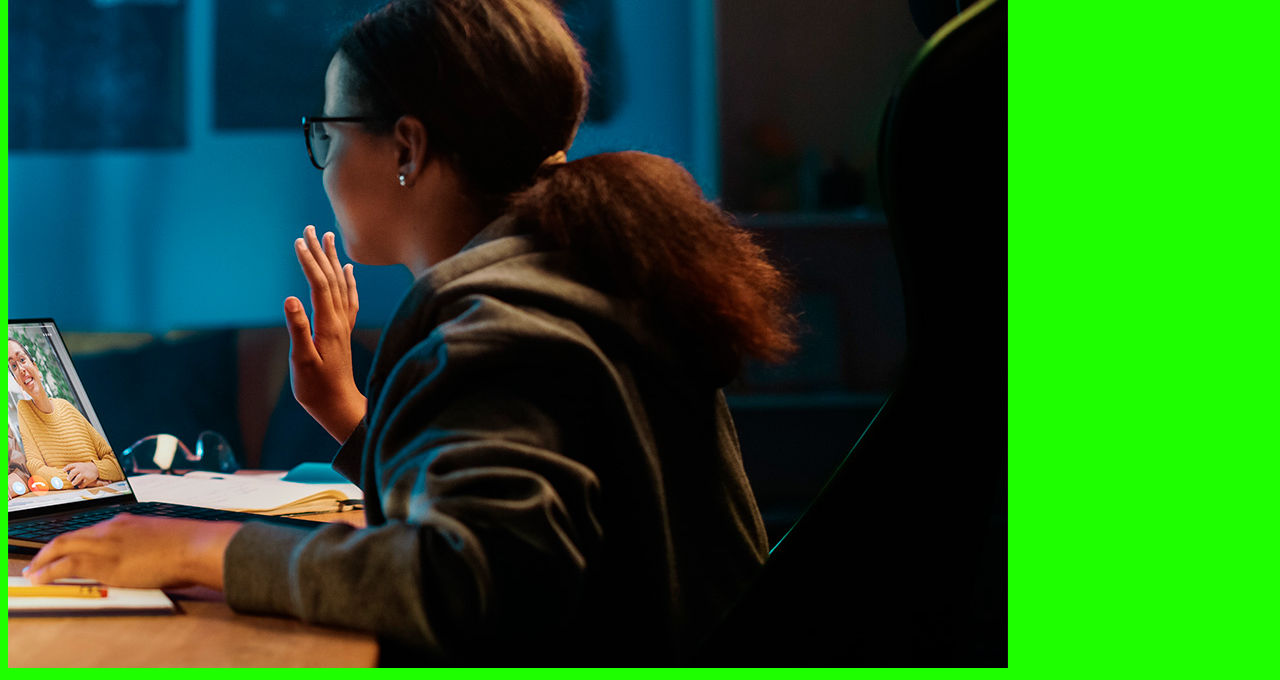
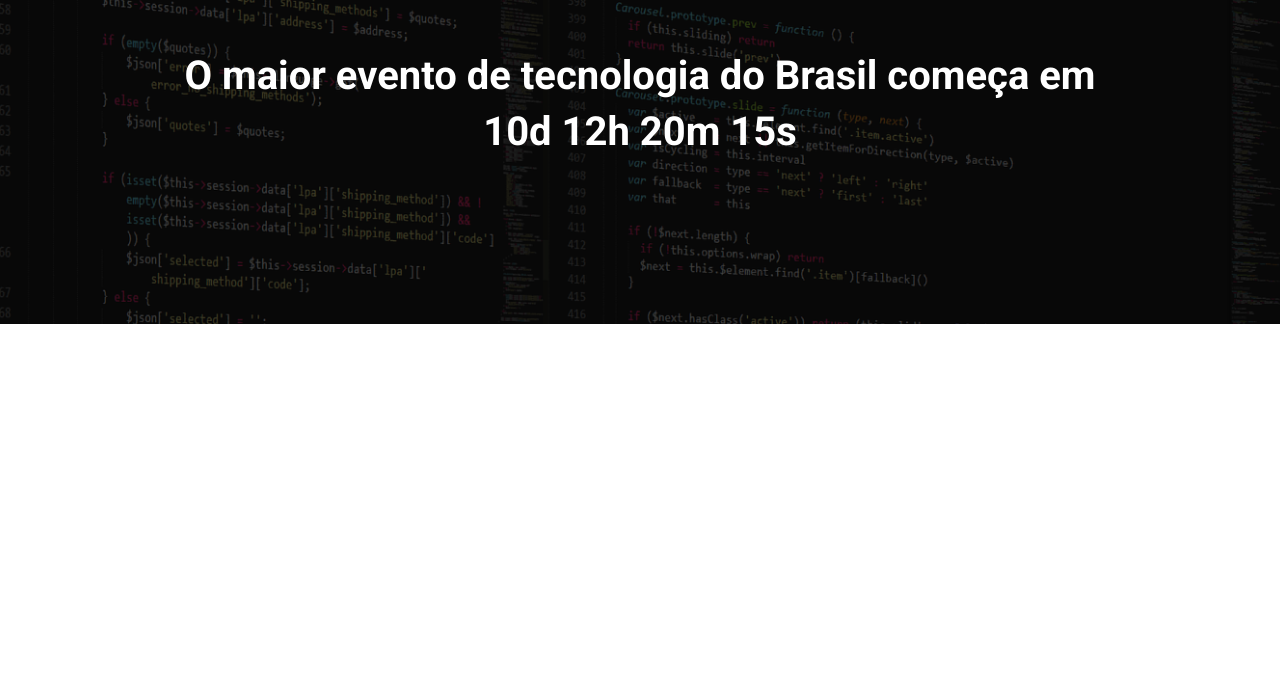
Before and after one commit to Felipe-fcarvalho/ebac_tech_talks, a website built with Parcel: page src/index.html in a window 1280 px wide. Shown: the part 160-840 px from the top of the page. After the commit the page ends 800 px from the top, so only its background shows below. Built offline with nearby package versions, Linux system fonts and the light colour scheme.

Commit message:
Criando o hero

```diff
--- a/package.json
+++ b/package.json
@@ -3,7 +3,7 @@
   "version": "1.0.0",
   "description": "",
   "scripts": {
-    "dev": "parcel src/index.html src/styles/main.scss src/scripts/main.js",
+    "dev": "parcel src/index.html",
     "test": "echo \"Error: no test specified\" && exit 1"
   },
   "keywords": [],
--- a/src/index.html
+++ b/src/index.html
@@ -1,14 +1,23 @@
 <!DOCTYPE html>
-<html lang="en">
+<html lang="pt-br">
 <head>
     <meta charset="UTF-8">
     <meta name="viewport" content="width=device-width, initial-scale=1.0">
     <title>EBAC - Talks</title>
+    <link rel="preconnect" href="https://fonts.googleapis.com">
+    <link rel="preconnect" href="https://fonts.gstatic.com" crossorigin>
+    <link href="https://fonts.googleapis.com/css2?family=Roboto:wght@400;700&display=swap" rel="stylesheet">
     <link rel="stylesheet" href="styles/main.scss">
 </head>
 <body>
-    <h1>Olá</h1>
-    <img src="./images/backend.png" alt="">
+    <header class="hero">
+        <div class="container">
+            <img class="hero__logo" src="./images/ebac_logo.svg" alt="EBAC">
+            <p class="hero__text">
+                O maior evento de tecnologia do Brasil começa em 10d 12h 20m 15s
+            </p>
+        </div>
+    </header>
 
     <script src="./scripts/main.js"></script>
 </body>
--- /dev/null
+++ b/src/styles/_hero.scss
@@ -0,0 +1,52 @@
+@use 'variables';
+
+.hero {
+    padding-top: 64px;
+    padding-bottom: 100px;
+    background: url(../images/fundo.png) center / cover no-repeat;
+    position: relative;
+
+    .container {
+        position: relative;
+    }
+
+    &::before {
+        position: absolute;
+        top: 0;
+        left: 0;
+        width: 100%;
+        height: 100%;
+        background-color: variables.$secondaryTextColor;
+        content: '';
+        opacity: .7;
+    }
+
+    &__text {
+        margin-top: 64px;
+        margin-bottom: 64px;
+        font-size: 40px;
+        line-height: 56px;
+        font-weight: 800;
+        text-align: center;
+    }
+
+    &__logo {
+        margin: 0 auto;
+        height: 80px;
+        display: block;
+    }
+
+    @media (max-width: 640px) {
+        padding: 40px 0;
+
+        &__logo {
+            height: 40px;
+        }
+
+        &__text {
+            font-size: 22px;
+            line-height: 24px;
+            margin: 24px 0;
+        }
+    }
+}
--- a/src/styles/main.scss
+++ b/src/styles/main.scss
@@ -1,3 +1,24 @@
-body {
-    background-color: rgb(30, 255, 0);
+@use 'hero';
+@use 'variables';
+
+* {
+    margin: 0;
+    padding: 0;
+    box-sizing: border-box;
+    font-family: 'Roboto', sans-serif;
+    color: variables.$textColor;
 }
+
+.container {
+    max-width: 960px;
+    width: 100%;
+    margin: 0 auto;
+
+    @media (max-width: 640px) {
+        max-width: 80%;
+    }
+
+    @media (max-width: 1024px) {
+        max-width: 90%;
+    }
+}
--- /dev/null
+++ b/src/styles/variables.scss
@@ -0,0 +1,8 @@
+$textColor: #fff;
+$secondaryTextColor: #000;
+
+$blue1: #1B6CA7;
+$blue2: #442BDB;
+$pink: #89223B;
+$yellow: #9C791D;
+$purple: #4F2AC3;
```
